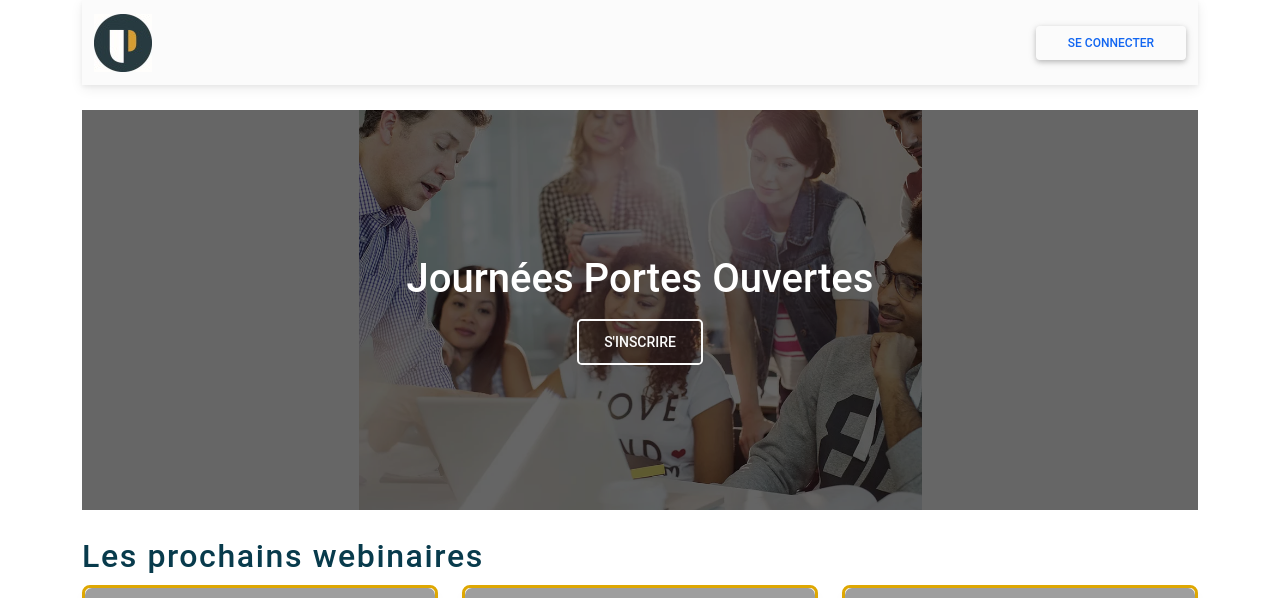
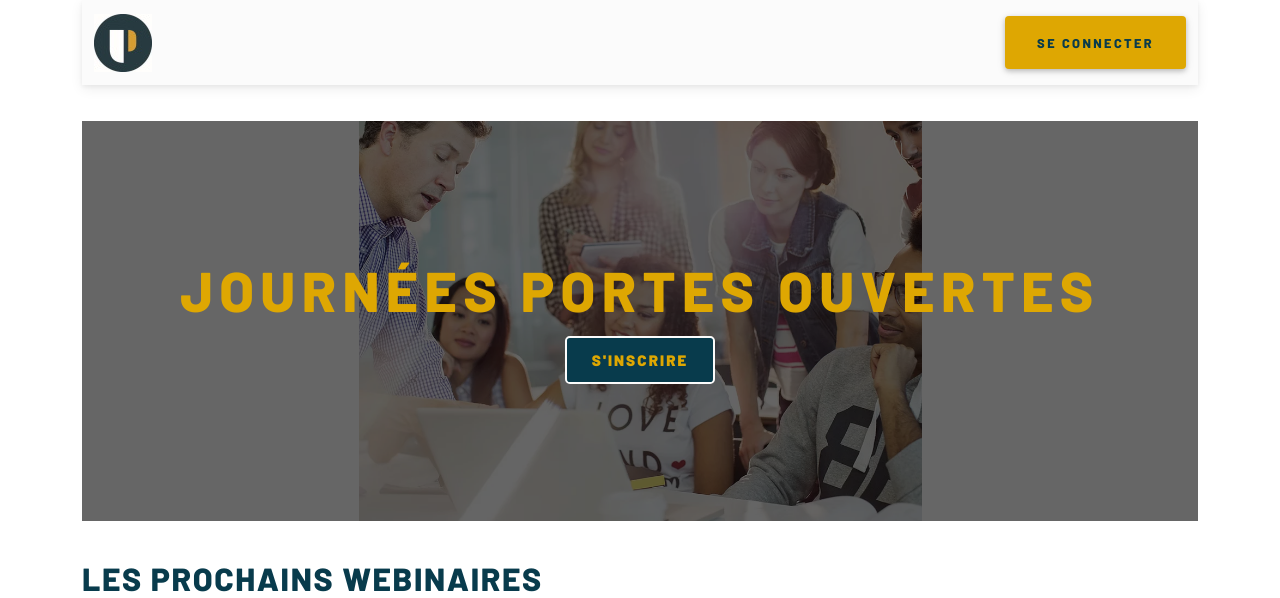
Before and after one commit to HelixFix/Webinaire, a PHP site: page / in a window 1280 px wide. Shown: the top 598 px of the page. Run offline with PHP 8.4, Linux system fonts and the light colour scheme; data comes from the database, SQL or seed files in the repository; some libraries are stand-ins or nearby versions; grey boxes are pictures that could not be loaded.

Commit message:
:twisted_rightwards_arrows: Fix merge conflict

```diff
--- a/Pages/home.php
+++ b/Pages/home.php
@@ -1,6 +1,6 @@
 
 
-    <body>
+    <body class="bodyHome">
         <h2>
             Les prochains webinaires
         </h2>
@@ -28,7 +28,7 @@
                             </p>
 
 
-                            <a href="index.php?page=formwebinaire&idwebinaire=<?php echo $ligne['id']; ?>" class="btn">Rejoindre le webinaire</a>
+                            <a href="index.php?page=formwebinaire&idwebinaire=<?php echo $ligne['id']; ?>" class="btn btnHome">Rejoindre le webinaire</a>
                         </div>
                     </div>
                 </div>
--- a/footer.php
+++ b/footer.php
@@ -1,4 +1,4 @@
-<footer>
+<footer class="footerHome">
         <footer class="text-center text-lg-start">
             <!-- Grid container -->
             <div class="container p-4">
--- a/menu.php
+++ b/menu.php
@@ -19,8 +19,8 @@
                         <li class="nav-item">
                             <a class="nav-link" href="#">Pricing</a>
                         </li> -->
-                        <li class="btn" id="connect">
-                            <a class="nav-link" href="login.html" tabindex="-1" aria-disabled="" style="padding-left: 32px; padding-right: 32px;">Se connecter</a>
+                        <li class="btn btnHome" id="connect">
+                            <a class="nav-link nav-link-home" href="login.html" tabindex="-1" aria-disabled="" style="padding-left: 32px; padding-right: 32px;">Se connecter</a>
                         </li>
                     </ul>
                 </div>
@@ -32,9 +32,9 @@
             <div class=" mask" style="background-color: rgba(0, 0, 0, 0.6)">
                 <div class="d-flex justify-content-center align-items-center h-100">
                     <div class="text-white">
-                        <h1 class="mb-3">Journées Portes Ouvertes </h1>
+                        <h1 class="mb-3 h1Home">Journées Portes Ouvertes </h1>
                         <!-- <h4 class="mb-3">Subheading</h4> -->
-                        <a class="btn btn-outline-light btn-lg" href="form-compte.html" role="button">S'inscrire</a>
+                        <a class="btn btnHome btn-outline-light btn-lg" href="form-compte.html" role="button">S'inscrire</a>
                     </div>
                 </div>
             </div>
--- a/style.css
+++ b/style.css
@@ -1,3 +1,4 @@
+@import url('https://fonts.googleapis.com/css2?family=Barlow:wght@300;400;500;800;900&display=swap');
 
 /******Login ******M*/
 .body{
@@ -114,11 +115,11 @@ box-shadow: 0px 6px 21px 3px rgba(0,0,0,1);
   color: white;
 }
 
-.row{
+/* .row{
 
   background: white;
   border-radius: 5px;
-}
+} */
 
 .pic{
 height:100px;
@@ -178,20 +179,20 @@ form{
   margin-bottom: 25px;
 }
 
-/* body {
+.bodyHome {
   font-family   : 'Barlow', sans-serif;
   font-weight   : 400;
   color         : #083B4C;
   font-size     : 1.35rem;
   letter-spacing: .01rem;
   line-height   : 1.7;
-} */
+}
 
-/* footer {
+.footerHome {
   background-color: #dea702;
-}*/
+}
 
-footer h5 {
+.footerHome h5 {
   color: white;
 }
 
@@ -201,20 +202,20 @@ p {
   font-size  : 1.2rem;
 }
 
-/* footer>p {
+.footerHome>p {
   margin-bottom: 3rem;
-} */
+}
 
-/* a.nav-link {
+a.nav-link-home {
   display       : block;
   color         : #083b4c;
   padding-top   : 18px;
   padding-bottom: 16px;
 }
 
-a.nav-link:hover {
+a.nav-link-home:hover {
   color: #dea702;
-} */
+}
 
 #connect {
   padding: 0;
@@ -224,34 +225,34 @@ a.nav-link:hover {
   background-color: white;
 }
 
-/* li.btn {
+li.btnHome {
   background-color: #dea702;
   font-weight     : 800;
   font-size       : .8rem;
   letter-spacing  : .15rem;
-} */
+}
 
-/* .btn {
+.btnHome {
   background-color: #083B4C;
   color           : #dea702;
   font-weight     : 900;
   font-size       : .95rem;
   letter-spacing  : .13rem;
-} */
-/*
-.btn:hover {
+}
+
+.btnHome:hover {
   color: white;
 
 }
 
-li.btn,
-a.btn,
-h1,
+li.btnHome,
+a.btnHome,
+.h1Home,
 h2,
 span>b {
   text-transform: uppercase;
 
-} */
+}
 
 span>b {
   font-size     : .8rem;
@@ -259,14 +260,14 @@ span>b {
   font-weight   : 800;
 
 }
-/*
-h1 {
+
+.h1Home {
   color         : #dea702;
   font-size     : 3.5rem;
   letter-spacing: .4rem;
   margin-bottom : 3rem;
   line-height   : 1.1;
-} */
+}
 
  h2 {
   color         : #083B4C;
@@ -282,10 +283,10 @@ h3 {
   white-space: nowrap;
 }
 
-/* h1,
+.h1Home,
 h2 {
   font-weight: 800;
-} */
+}
 
 h5 {
   font-size     : 2.5rem;
```
